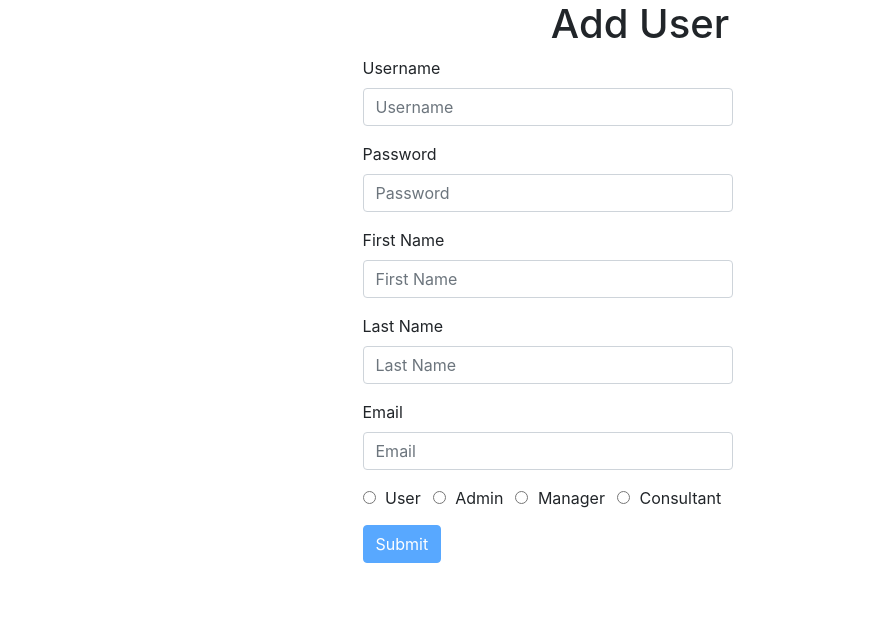
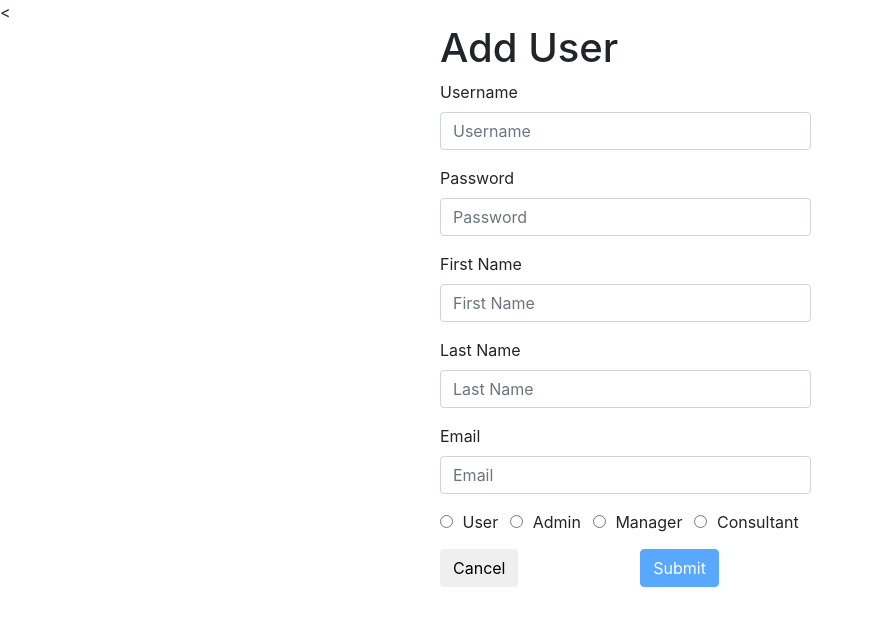
Before and after one commit to AlinaMaican/managio, an Angular app in the folder webapp/: page /add-user in a window 1280 px wide. Shown: the top 626 px of the page, without its empty margins (0-873 px from the left). Built offline with nearby package versions, Linux system fonts and the light colour scheme.

Commit message:
Fix minor bugs in add-user-component, added font awesome icons in user-list component

```diff
--- a/webapp/package.json
+++ b/webapp/package.json
@@ -20,7 +20,11 @@
     "@angular/platform-browser": "^6.0.3",
     "@angular/platform-browser-dynamic": "^6.0.3",
     "@angular/router": "^6.0.3",
+    "@fortawesome/fontawesome-svg-core": "^1.2.2",
+    "@fortawesome/free-solid-svg-icons": "^5.2.0",
+    "angular-font-awesome": "^3.1.2",
     "core-js": "^2.5.4",
+    "font-awesome": "^4.7.0",
     "rxjs": "^6.0.0",
     "zone.js": "^0.8.26"
   },
--- a/webapp/src/app/users/add-user/add-user.component.css
+++ b/webapp/src/app/users/add-user/add-user.component.css
@@ -1,7 +1,3 @@
-.center_div{
-  margin: 0 auto;
-  width:50% /* value of your choice which suits your alignment */
-}
 .btn-add-user{
   padding-top: 15px;
 }
--- a/webapp/src/app/users/add-user/add-user.component.html
+++ b/webapp/src/app/users/add-user/add-user.component.html
@@ -1,6 +1,8 @@
-<div class="container-fluid center_div">
-  <div>
-    <h1 align="center">Add User</h1>
+<div class="container">
+  <div class="row">
+    <div class="col-xs-4 offset-4">
+      <div class="row">
+      <h1>Add User</h1>
       </div>
     <div class="row">
       <div class="col-xs-10">
@@ -48,7 +50,8 @@
                 Admin</label>
             </div>
             <div class="form-check form-check-inline">
-            <label class="form-check-label"><input class="form-check-input" type="radio" name="userRole" value="MANAGER"
+              <label class="form-check-label"><input class="form-check-input" type="radio" name="userRole"
+                                                     value="MANAGER"
                                                      formControlName="userRole">
                 Manager</label>
             </div>
@@ -59,10 +62,17 @@
                 Consultant</label>
             </div>
           </div>
-        <div class="btn-add-user">
+          <div class="row btn-add-user">
+          <div class="col-sm-6">
+            <button type="reset" class="btn btn-default">Cancel</button>
+          </div>
+          <div class="col-sm-6">
             <button type="submit" class="btn btn-primary" [disabled]="!adduser.valid">Submit</button>
+          </div>
           </div>
         </form>
       </div>
     </div>
   </div>
+</div>
+</div>
--- a/webapp/src/app/users/user-list.component.html
+++ b/webapp/src/app/users/user-list.component.html
@@ -1,6 +1,6 @@
 <h1 align="center" >User List</h1>
 <div class="row padding-button-10">
-  <a class="btn btn-primary" [routerLink]="'/add-user'">Add</a>
+  <a class="btn btn-primary" [routerLink]="'/add-user'">Adauga Utilizator</a>
 </div>
 <div class="row">
   <table class="table">
@@ -9,11 +9,11 @@
       <th>Username</th>
       <th>Surname</th>
       <th>Name</th>
+      <th>Email</th>
       <th>Status</th>
-      <th>Role</th>
-      <th>View</th>
-      <th>Edit</th>
-      <th>Delete</th>
+      <th>Rol</th>
+      <th>Actiuni</th>
+
     </tr>
     </thead>
     <tbody>
@@ -23,11 +23,11 @@
       <td>{{user.username}}</td>
       <td>{{user.firstName}}</td>
       <td>{{user.lastName}}</td>
+      <td>{{user.email}}</td>
       <td>{{user.isActive}}</td>
       <td>{{user.userRole}}</td>
-      <td><button type="button" class="btn btn-sm btn-primary buttons">View</button></td>
-      <td><button type="button" class="btn btn-sm btn-primary">Edit</button> </td>
-      <td><button type="button" class="btn btn-sm btn-primary">Delete</button></td>
+      <td><i class="fas fa-pencil-alt"></i>&nbsp;
+          <i class="fas fa-trash-alt"></i></td>
     </tr>
     </tbody>
   </table>
--- a/webapp/src/index.html
+++ b/webapp/src/index.html
@@ -18,6 +18,8 @@
   <script src="https://stackpath.bootstrapcdn.com/bootstrap/4.1.3/js/bootstrap.min.js"
           integrity="sha384-ChfqqxuZUCnJSK3+MXmPNIyE6ZbWh2IMqE241rYiqJxyMiZ6OW/JmZQ5stwEULTy"
           crossorigin="anonymous"></script>
+  <<link rel="stylesheet" href="https://use.fontawesome.com/releases/v5.2.0/css/all.css"
+         integrity="sha384-hWVjflwFxL6sNzntih27bfxkr27PmbbK/iSvJ+a4+0owXq79v+lsFkW54bOGbiDQ" crossorigin="anonymous">
 </head>
 <body>
 <app-root></app-root>
```
Also changed, not shown: 1 other file (tests, documents, lock files or other folders). Lines whose indentation alone changed are shown as unchanged.
